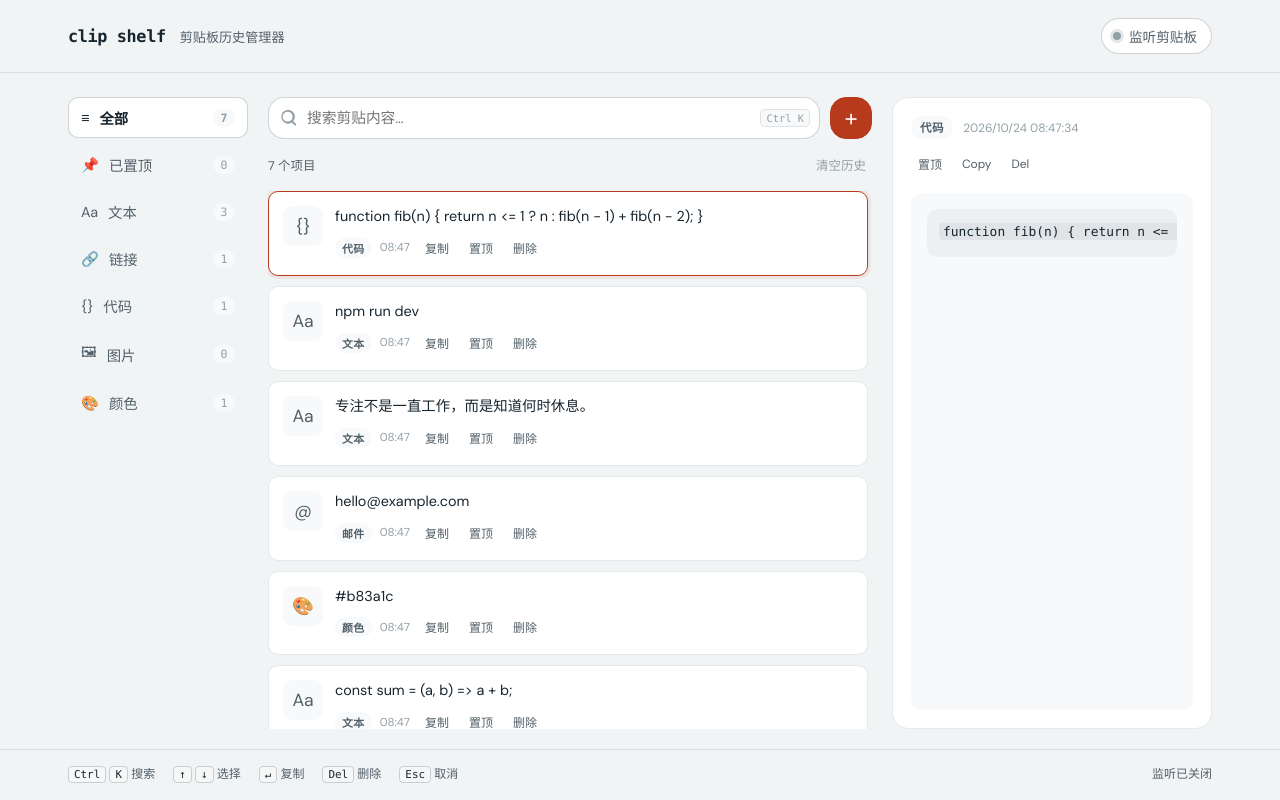
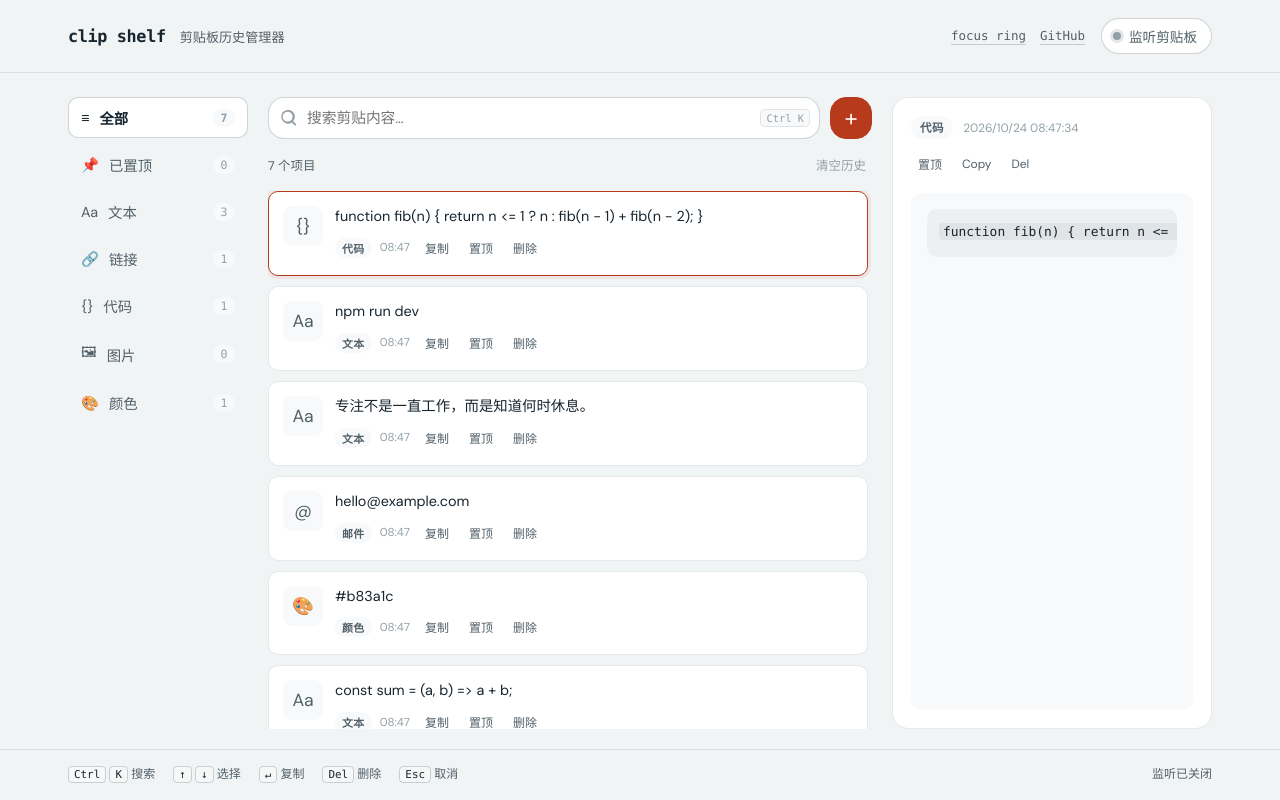
Before and after one commit to AyaseEli-Bing/focus-ring, a plain HTML site: page clipboard.html in a window 1280 px wide. Drawn offline with Linux system fonts and the light colour scheme; a web font is replaced by a local one.

Commit message:
docs: README 与顶栏补齐 clip shelf
仓库已有两个工具，README 仍只写 focus ring，两个页面之间也没有入口。

```diff
--- a/clipboard.css
+++ b/clipboard.css
@@ -95,6 +95,35 @@ button {
 .tagline {
   color: var(--ink-2);
   font-size: 0.82rem;
+}
+
+.topbar-actions {
+  display: flex;
+  align-items: center;
+  gap: 16px;
+  flex-wrap: wrap;
+}
+
+.topbar-links {
+  display: flex;
+  align-items: baseline;
+  gap: 14px;
+  flex-wrap: wrap;
+}
+
+.nav-link {
+  font-family: var(--font-mono);
+  font-size: 0.78rem;
+  color: var(--ink-2);
+  text-decoration: none;
+  border-bottom: 1px solid var(--line-strong);
+  padding-bottom: 1px;
+  transition: color 0.15s ease, border-color 0.15s ease;
+}
+
+.nav-link:hover {
+  color: var(--ink);
+  border-color: var(--ink);
 }
 
 .monitor-toggle {
--- a/clipboard.html
+++ b/clipboard.html
@@ -21,6 +21,10 @@
         <span class="tagline">剪贴板历史管理器</span>
       </div>
       <div class="topbar-actions">
+        <nav class="topbar-links" aria-label="其他工具">
+          <a class="nav-link" href="index.html">focus ring</a>
+          <a class="nav-link" href="https://github.com/AyaseEli-Bing/focus-ring" target="_blank" rel="noreferrer">GitHub</a>
+        </nav>
         <button type="button" class="monitor-toggle" id="monitorBtn" aria-pressed="false" title="开启后将监听系统剪贴板的新内容">
           <span class="dot" id="monitorDot" aria-hidden="true"></span>
           <span id="monitorLabel">监听剪贴板</span>
--- a/styles.css
+++ b/styles.css
@@ -90,6 +90,13 @@ button {
   border-bottom: 1px solid var(--line-strong);
   padding-bottom: 1px;
   transition: color 0.15s ease, border-color 0.15s ease;
+}
+
+.topbar-links {
+  display: flex;
+  align-items: baseline;
+  gap: 18px;
+  flex-wrap: wrap;
 }
 
 .repo-link:hover {
```
Also changed, not shown: index.html (+4 -1 lines), 1 other file.
